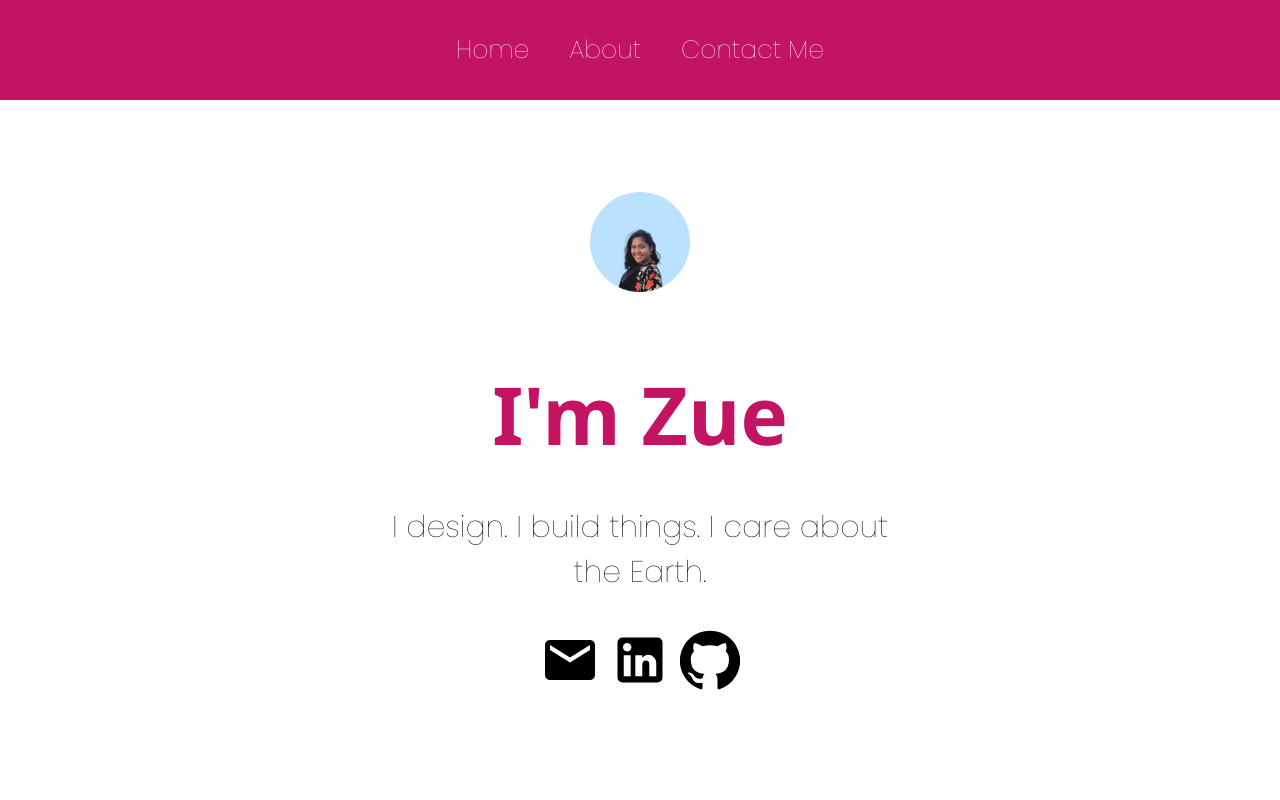
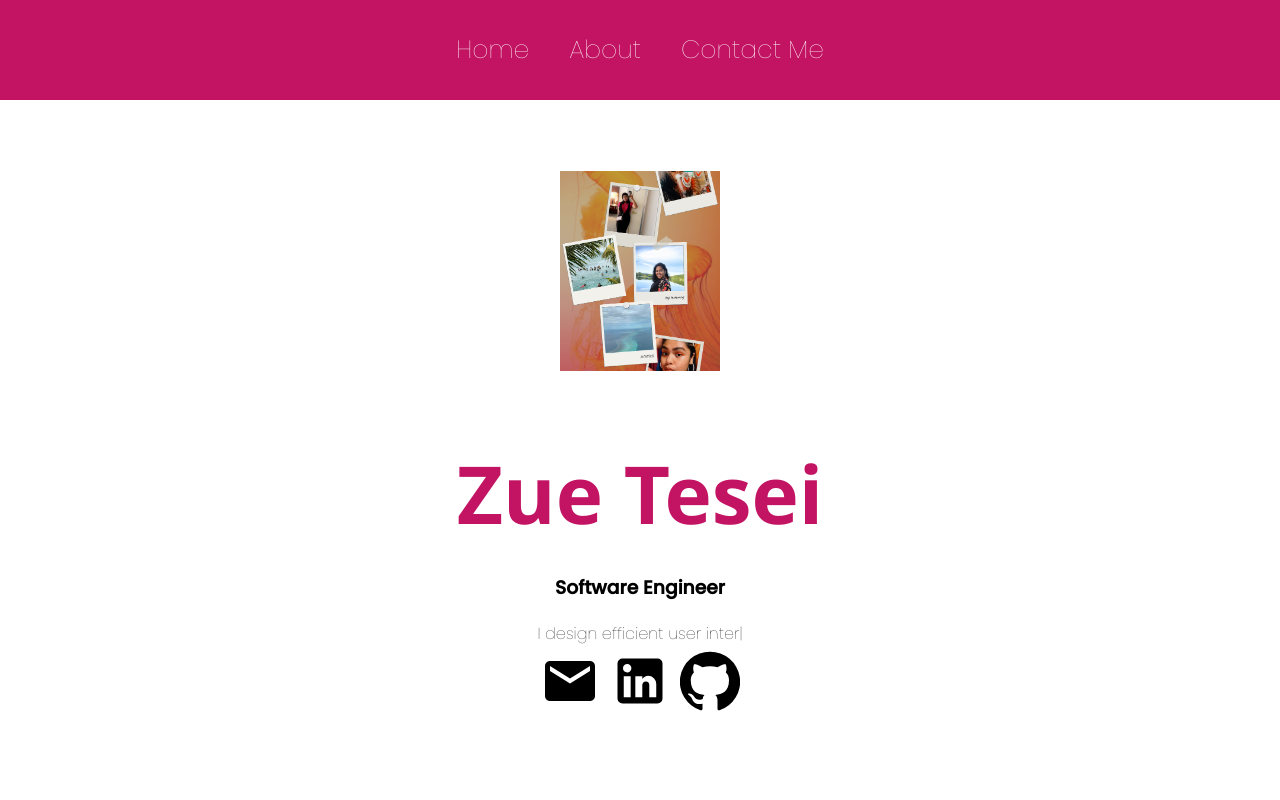
Before and after one commit to zuetesei/react-portfolio, a React (Create React App) app: page / in a window 1280 px wide. Shown: the top 800 px of the page. Built offline with nearby package versions, Linux system fonts and the light colour scheme.

Commit message:
add type writer animation to home

```diff
--- a/package.json
+++ b/package.json
@@ -18,6 +18,7 @@
     "react-dom": "^18.2.0",
     "react-router-dom": "^6.4.3",
     "react-scripts": "5.0.1",
+    "react-typed": "^1.2.0",
     "web-vitals": "^2.1.4"
   },
   "scripts": {
--- a/src/pages/Home.js
+++ b/src/pages/Home.js
@@ -2,17 +2,28 @@ import React from 'react';
 import EmailIcon from '@material-ui/icons/Email';
 import LinkedInIcon from '@material-ui/icons/LinkedIn';
 import GithubIcon from '@material-ui/icons/GitHub';
-import selfPortrait from '../assets/profile-pic.png';
+import Typed from 'react-typed';
+import Photo from '../assets/home.png';
 import '../styles/Home.css'
 
 function Home() {
     return (
         <div className='Home'>
             <div className='about'>
-                <img src={selfPortrait} alt='Zue in Ngermid' />
-                <h2> I'm Zue </h2>
+                <img src={Photo}></img>
+                <h2> Zue Tesei </h2>
+                <h3> Software Engineer </h3>
+                <Typed
+                    strings={[
+                        "I design efficient user interfaces",
+                        "I build cool programs",
+                        "I care about the planet",
+                    ]}
+                    typeSpeed={150}
+                    backSpeed={150}
+                    loop
+                />
                 <div className='prompt'>
-                    <p> I design. I build things. I care about the Earth. </p>
                     <EmailIcon />
                     <LinkedInIcon />
                     <GithubIcon />
--- a/src/styles/Home.css
+++ b/src/styles/Home.css
@@ -6,7 +6,7 @@
 }
 
 img {
-    max-height: 100px;
+    max-height: 200px;
     width: auto;
 }
 
```
Also changed, not shown: src/assets/home.png (added), 1 other file (tests, documents, lock files or other folders).
